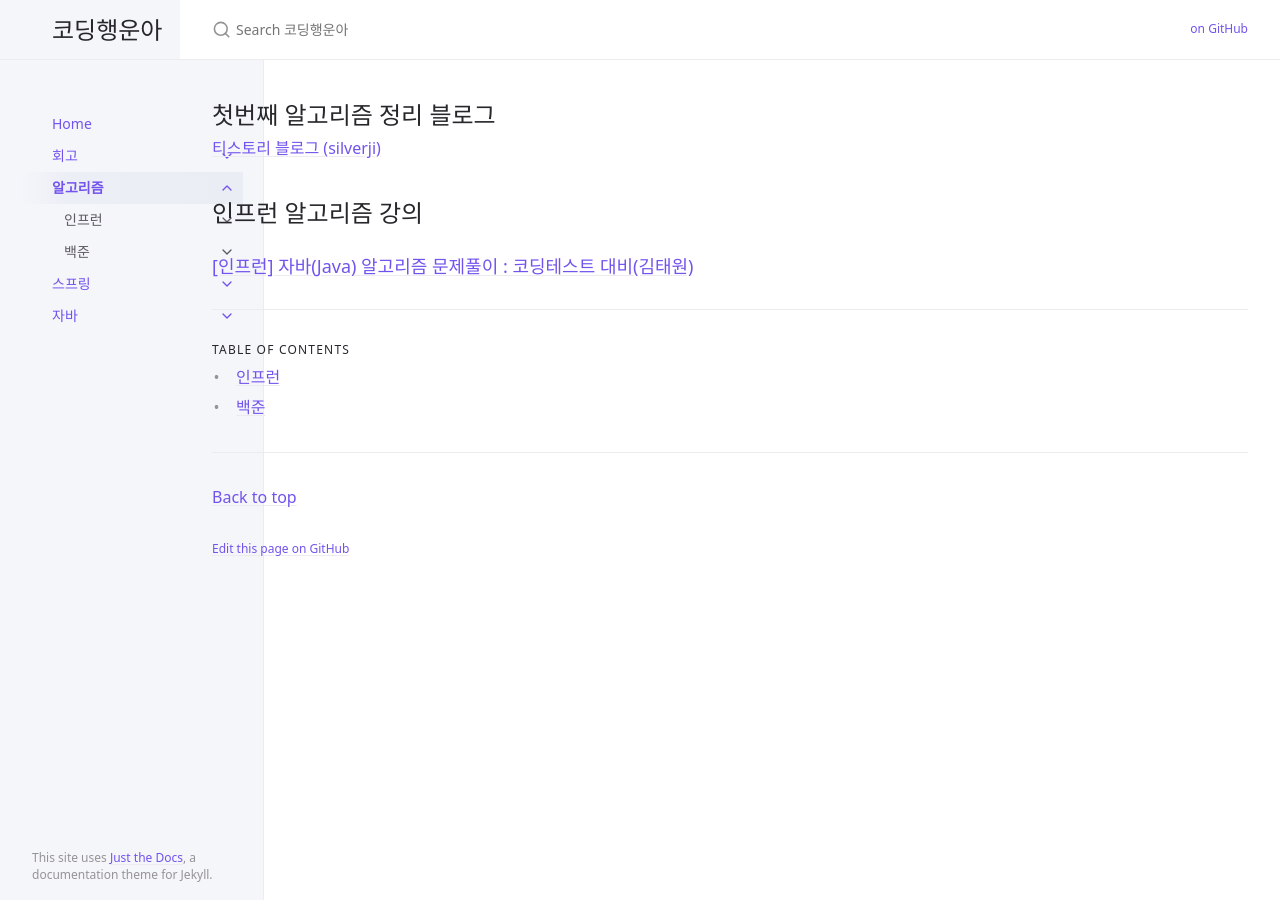
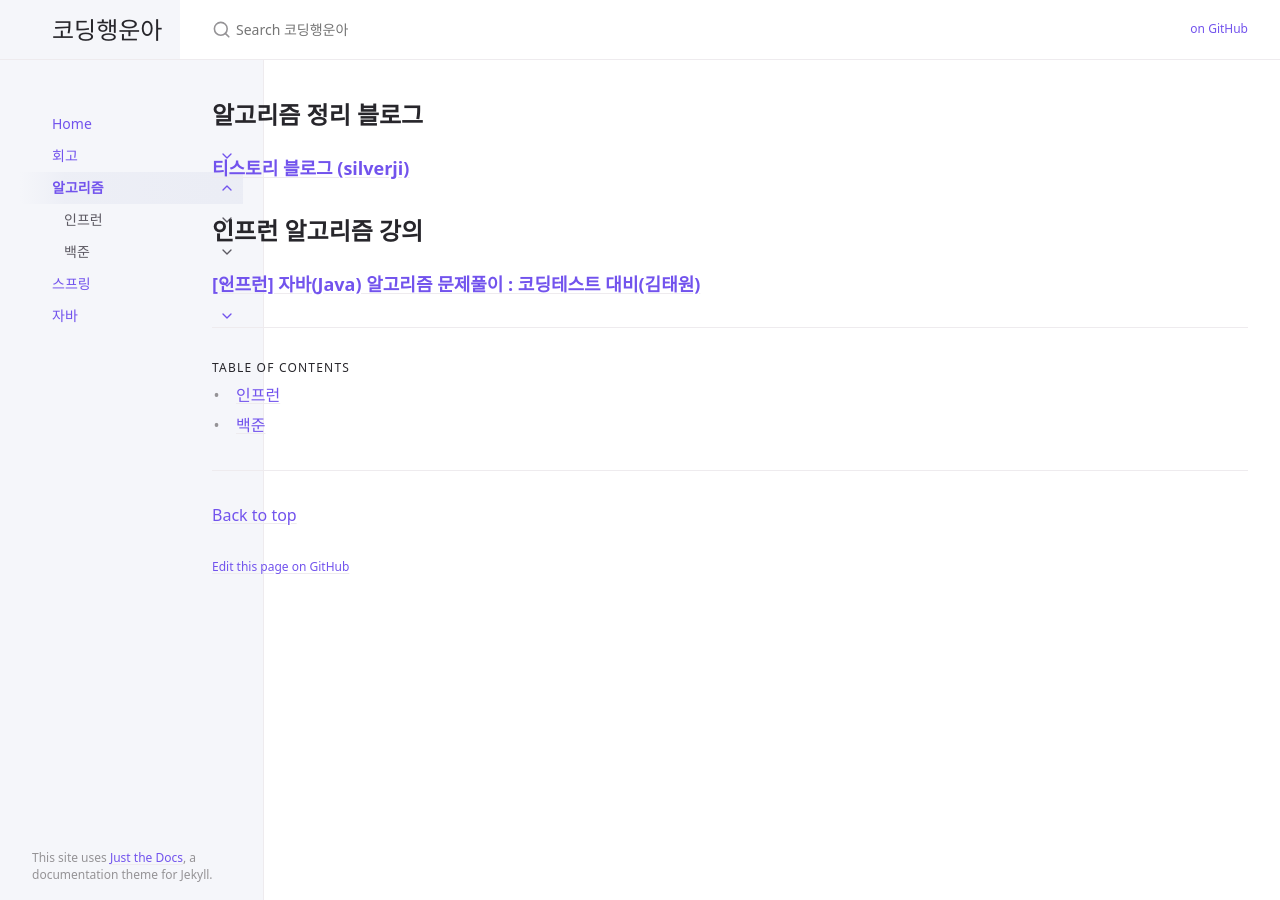
Before and after one commit to luckhunger/luckhunger-github.io, a Jekyll site: the page built from docs/algorithm/algorithm.md, in a window 1280 px wide. Built offline with Jekyll 4.4.1, drawn with Linux system fonts in a browser that asks for light colours.

Commit message:
문구 수정

```diff
--- a/docs/algorithm/algorithm.md
+++ b/docs/algorithm/algorithm.md
@@ -6,8 +6,8 @@ has_children: true
 permalink: /docs/algorithm
 ---
 
-## 첫번째 알고리즘 정리 블로그
-[티스토리 블로그 (silverji)](https://silverji.tistory.com/)
+## **알고리즘 정리 블로그**
+### **[티스토리 블로그 (silverji)](https://silverji.tistory.com/)**
 
-## 인프런 알고리즘 강의
-### [[인프런] 자바(Java) 알고리즘 문제풀이 : 코딩테스트 대비(김태원)](https://www.inflearn.com/course/%EC%9E%90%EB%B0%94-%EC%95%8C%EA%B3%A0%EB%A6%AC%EC%A6%98-%EB%AC%B8%EC%A0%9C%ED%92%80%EC%9D%B4-%EC%BD%94%ED%85%8C%EB%8C%80%EB%B9%84)
+## **인프런 알고리즘 강의**
+### **[[인프런] 자바(Java) 알고리즘 문제풀이 : 코딩테스트 대비(김태원)](https://www.inflearn.com/course/%EC%9E%90%EB%B0%94-%EC%95%8C%EA%B3%A0%EB%A6%AC%EC%A6%98-%EB%AC%B8%EC%A0%9C%ED%92%80%EC%9D%B4-%EC%BD%94%ED%85%8C%EB%8C%80%EB%B9%84)**
```
